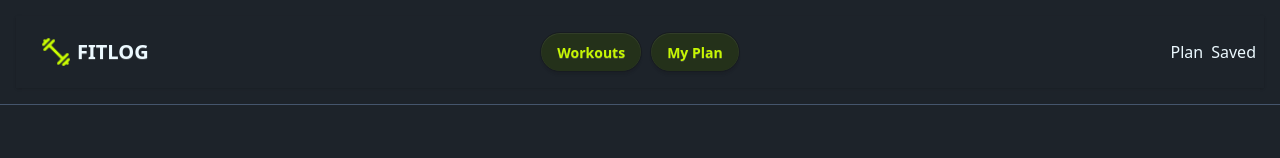
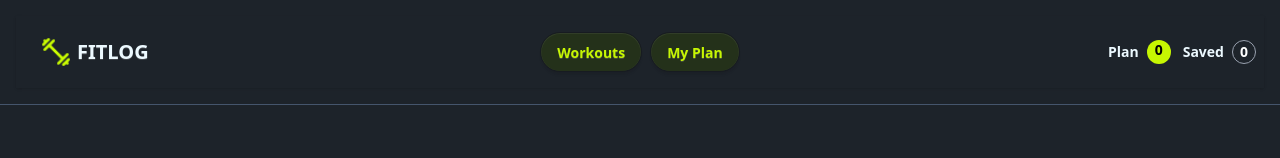
Before and after one commit to Maha-bub/fit_log_a6, a Next.js app: page /listedcard in a window 1280 px wide. Shown: the top 158 px of the page. Built offline with nearby package versions, Linux system fonts and the light colour scheme.

Commit message:
fix states type related issue

```diff
--- /dev/null
+++ b/src/app/components/NavButton.tsx
@@ -0,0 +1,17 @@
+'use client'
+import Link from 'next/link';
+import { MuscleContext } from '../context/MuclesContext';
+import { useContext } from 'react';
+import { MuscleContextType } from '@/types/muscleContext.type';
+
+const NavButton = () => {
+    const { todaysPlan, saveLetter } = useContext(MuscleContext) as MuscleContextType;
+    return (
+        <div className=" flex navbar-end gap-3">
+            <Link href={`/listedcard`} className='text-sm font-bold flex justify-center items-center gap-2'> Plan  <span className="w-6 h-6 rounded-full bg-[#C6F602] text-black flex text-center justify-center">{`${todaysPlan.length}`}</span></Link>
+            <Link href={`/listedcard`} className='text-sm font-bold flex justify-center items-center gap-2'> Saved <span className="w-6 h-6 rounded-full text-white border flex justify-center items-center border-gray-400">{`${saveLetter.length}`}</span></Link>
+        </div>
+    );
+};
+
+export default NavButton;
--- a/src/app/components/Navbar.tsx
+++ b/src/app/components/Navbar.tsx
@@ -1,14 +1,18 @@
 import Link from 'next/link';
-import React from 'react';
 import Image from 'next/image';
 import logo from '@/assets/logo.png';
-
+import NavButton from './NavButton';
 const links =
     <>
         <li><Link href={`/`} className='btn text-[#C6F602] rounded-full bg-[#24311a]'>Workouts</Link></li>
         <li><Link href={`/listedcard`} className='btn text-[#C6F602] rounded-full bg-[#24311a]'>My Plan</Link></li>
     </>
 const Navbar = () => {
+
+
+
+
+
     return (
         <div className="container mx-auto p-4  border-b border-b-slate-600">
             <div className="navbar bg-base-100 shadow-sm">
@@ -45,10 +49,7 @@ const Navbar = () => {
                         {links}
                     </ul>
                 </div>
-                <div className="navbar-end gap-2">
-                    <Link href={`/listedcard`}> Plan</Link>
-                    <Link href={`/listedcard`}> Saved</Link>
-                </div>
+                <NavButton></NavButton>
             </div >
         </div >
 
--- a/src/app/listedcard/page.tsx
+++ b/src/app/listedcard/page.tsx
@@ -2,11 +2,10 @@
 import { useContext, useState } from 'react';
 import { MuscleContext } from '../context/MuclesContext';
 import { MuscleType } from '@/types/muscle.type';
-
-import Link from 'next/link';
 import ListedCard from '../components/ListedCard';
 import NoDataSelected from '../components/NoDataSelected';
 import SortCard from '../components/SortCard';
+import { MuscleContextType } from '@/types/muscleContext.type';
 
 const ListedDetailsPage = () => {
 
@@ -18,7 +17,7 @@ const ListedDetailsPage = () => {
     }
 
 
-    const { todaysPlan, saveLetter } = useContext(MuscleContext);
+    const { todaysPlan, saveLetter } = useContext(MuscleContext) as MuscleContextType;;
 
     const totalDuration = todaysPlan.reduce((accumulator: number, currentMunites: MuscleType) => {
         return accumulator + currentMunites.duration;
@@ -112,7 +111,7 @@ const ListedDetailsPage = () => {
 
                         <div className='container grid grid-cols-1 gap-2'>
                             {
-                                todaysPlan.map((card) => <ListedCard card={card} key={card.id}></ListedCard>)
+                                todaysPlan.map((card: MuscleType) => <ListedCard card={card} key={card.id}></ListedCard>)
                             }
 
 
@@ -122,7 +121,7 @@ const ListedDetailsPage = () => {
 
                         <div className='container grid grid-cols-1 gap-2'>
                             {
-                                saveLetter.map((card) => <ListedCard card={card} key={card.id}></ListedCard>)
+                                saveLetter.map((card: MuscleType) => <ListedCard card={card} key={card.id}></ListedCard>)
                             }
 
 
--- /dev/null
+++ b/src/types/muscleContext.type.ts
@@ -0,0 +1,8 @@
+import { MuscleType } from "./muscle.type";
+
+export type MuscleContextType = {
+    todaysPlan: MuscleType[];
+    saveLetter: MuscleType[];
+    setTodaysPlan: React.Dispatch<React.SetStateAction<MuscleType[]>>;
+    setSaveLetter: React.Dispatch<React.SetStateAction<MuscleType[]>>;
+};
```
